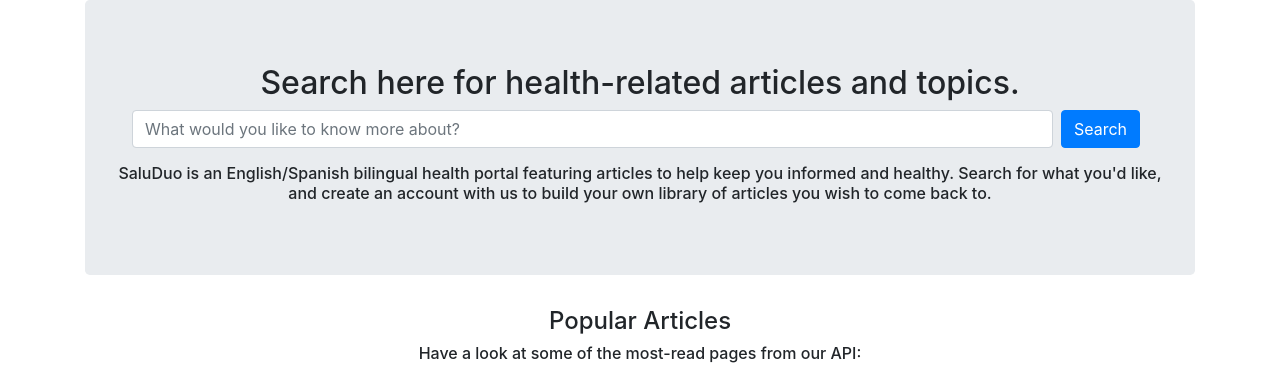
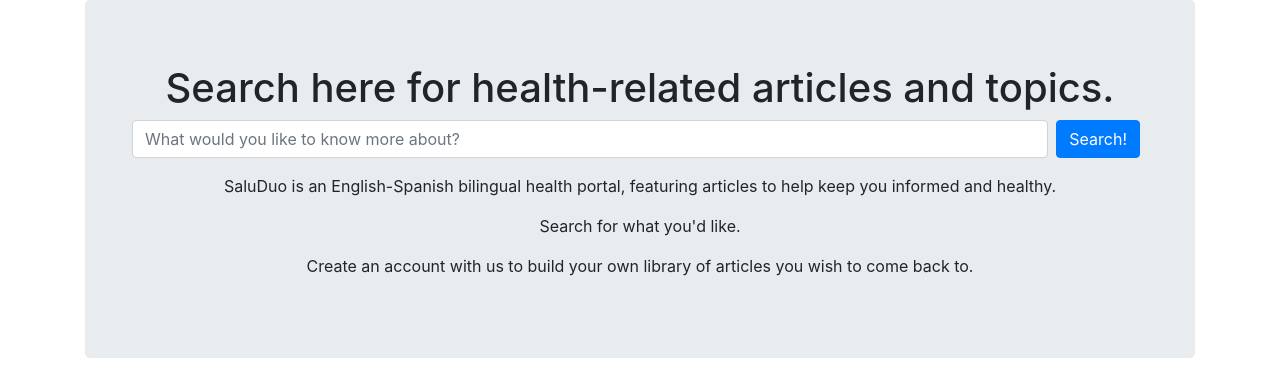
Before and after one commit to web-health-portal/portal-capstone, a React app in the folder frontend/: page / in a window 1280 px wide. Shown: the top 368 px of the page. Built offline with nearby package versions, Linux system fonts and the light colour scheme.

Commit message:
text formatting

```diff
--- a/frontend/src/ui/Home.js
+++ b/frontend/src/ui/Home.js
@@ -31,12 +31,14 @@
         <>
         <Container className="text-center">
             <Jumbotron className={backgroundImage}>
-                <h2>Search here for health-related articles and topics.</h2>
+                <h1>Search here for health-related articles and topics.</h1>
             <FormGroup className="container d-flex justify-content-md-between" controlId="searchArticles">
                 <FormControl type="search" placeholder="What would you like to know more about?"/>
-                <Button variant="primary mx-2" type="search">Search</Button>
+                <Button variant="primary mx-2" type="search">Search!</Button>
             </FormGroup>
-                <h6>SaluDuo is an English/Spanish bilingual health portal featuring articles to help keep you informed and healthy. Search for what you'd like, and create an account with us to build your own library of articles you wish to come back to.</h6>
+                <p>SaluDuo is an English-Spanish bilingual health portal, featuring articles to help keep you informed and healthy.</p>
+                <p>Search for what you'd like.</p>
+                <p>Create an account with us to build your own library of articles you wish to come back to.</p>
             </Jumbotron>
         </Container>
 
--- a/frontend/src/ui/styles.css
+++ b/frontend/src/ui/styles.css
@@ -1,9 +1,8 @@
-.style {
+.backgroundImage {
     background-image: url("backgroundimage.png");
     position: relative;
     background-position: center center;
     background-repeat: no-repeat;
     background-attachment: fixed;
     background-size: cover;
-    background-color: #464646;
 }
```
